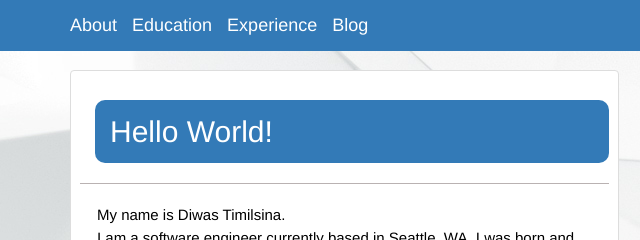
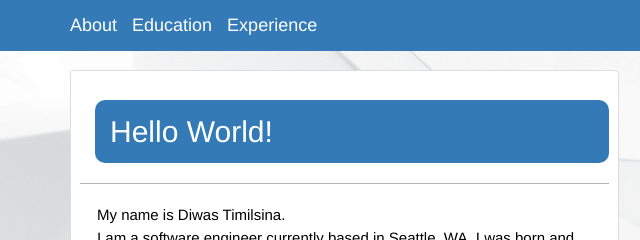
Before and after one commit to dtimilsina/dtimilsina.github.io, a plain HTML site: page index.html in a window 1280 px wide. Shown: the top 240 px of the page, 0-640 px from the left. Drawn offline with Linux system fonts and the light colour scheme.

Commit message:
removed blog tag

```diff
--- a/index.html
+++ b/index.html
@@ -39,7 +39,7 @@
                 <a class="navbar-brand" href="#education">Education</a>
                 <a class="navbar-brand" href="#experience">Experience</a>
                 <!-- <a class="navbar-brand" href="#projects">Projects</a> -->
-                <a class="navbar-brand" href="#blog">Blog</a>
+                <!-- <a class="navbar-brand" href="#blog">Blog</a> -->
             </div>
             <!-- Collect the nav links, forms, and other content for toggling -->
             <div class="collapse navbar-collapse" id="bs-example-navbar-collapse-1">
```
